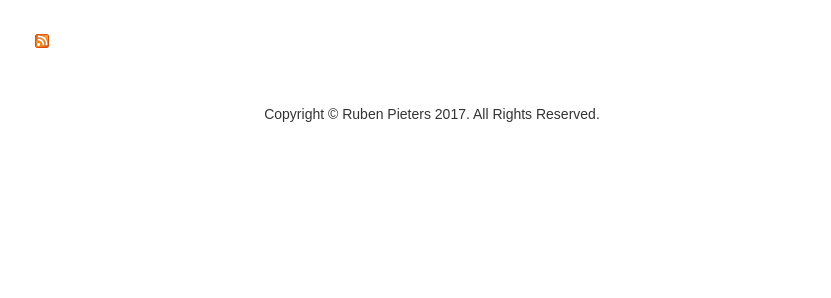
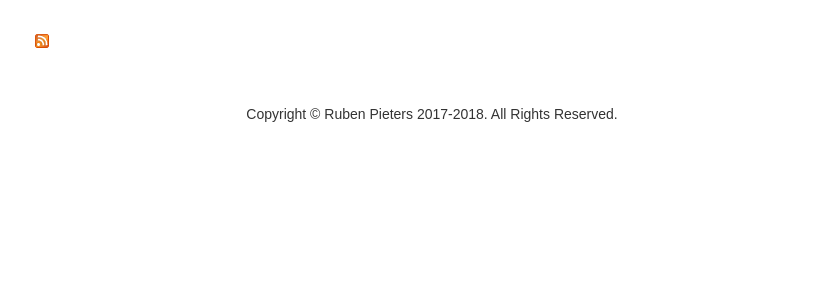
Before and after one commit to rubenpieters/rubenpieters.github.io, a Jekyll site: the page built from index.html, in a window 1280 px wide. Shown: the part 592-890 px from the top of the page, without its empty margins (208-1039 px from the left). Built offline with Jekyll 4.4.1, drawn with Linux system fonts in a browser that asks for light colours.

Commit message:
update copyright notice

```diff
--- a/_layouts/default.html
+++ b/_layouts/default.html
@@ -23,7 +23,7 @@
     </body>
 	<footer>
         <div class="container">
-		  <p class="copyright">Copyright © Ruben Pieters 2017. All Rights Reserved.</p>
+		  <p class="copyright">Copyright © Ruben Pieters 2017-2018. All Rights Reserved.</p>
         </div>
 	</footer>
 </html>
```
